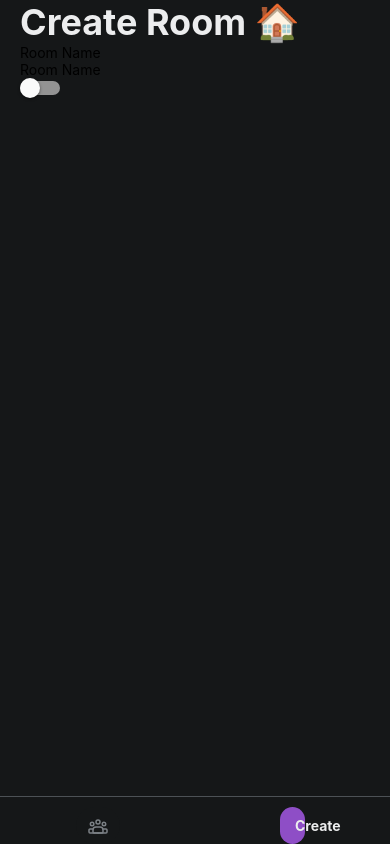
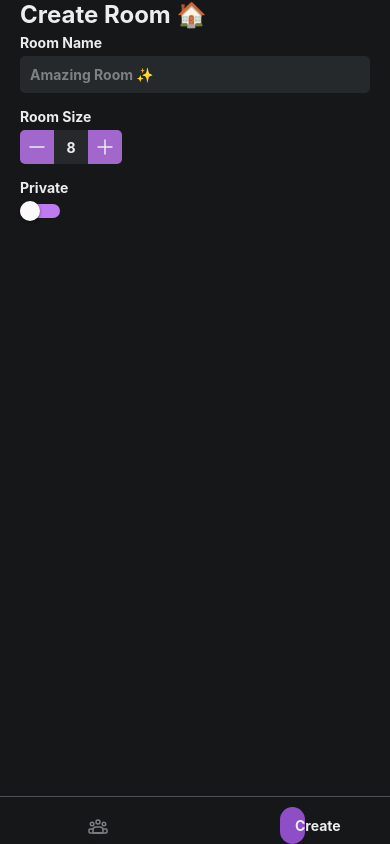
Before and after one commit to IgorBialek/Mafia, a React Native app in the folder Frontend/: screen / in a window 390 px wide. Built offline with nearby package versions, Linux system fonts and the light colour scheme.

Commit message:
feat(createRoom): Switch & text/number input

```diff
--- /dev/null
+++ b/Frontend/src/components/icons/MinusIcon.tsx
@@ -0,0 +1,13 @@
+import Svg, { Path, SvgProps } from "react-native-svg";
+
+const MinusIcon = (props: SvgProps) => (
+  <Svg width={16} height={2} fill="none" {...props}>
+    <Path
+      fill={props.color || "#000"}
+      fillRule="evenodd"
+      d="M.25 1A.75.75 0 0 1 1 .25h14a.75.75 0 0 1 0 1.5H1A.75.75 0 0 1 .25 1Z"
+      clipRule="evenodd"
+    />
+  </Svg>
+);
+export default MinusIcon;
--- /dev/null
+++ b/Frontend/src/components/icons/PlusIcon.tsx
@@ -0,0 +1,11 @@
+import Svg, { G, Path, SvgProps } from "react-native-svg";
+
+const PlusIcon = (props: SvgProps) => (
+  <Svg width={16} height={16} fill="none" {...props}>
+    <G fill={props.color || "#000"} fillRule="evenodd" clipRule="evenodd">
+      <Path d="M.25 8c0-.414.386-.75.861-.75H14.89c.476 0 .861.336.861.75s-.386.75-.861.75H1.11C.636 8.75.25 8.414.25 8Z" />
+      <Path d="M8 .25c.414 0 .75.386.75.861V14.89c0 .476-.336.861-.75.861s-.75-.386-.75-.861V1.11c0-.475.336-.861.75-.861Z" />
+    </G>
+  </Svg>
+);
+export default PlusIcon;
--- a/Frontend/src/components/interface/FormNumberInput/FormNumberInput.styles.ts
+++ b/Frontend/src/components/interface/FormNumberInput/FormNumberInput.styles.ts
@@ -1,7 +1,42 @@
 import { StyleSheet } from "react-native";
 
+import { COLORS } from "../../../themes/Colors";
+import { METRICS } from "../../../themes/Metrics";
+
 const styles = StyleSheet.create({
-  container: {},
+  container: {
+    marginBottom: METRICS.formNumberInput.container.marginBottom,
+  },
+  label: {
+    marginVertical: METRICS.formNumberInput.label.marginVertical,
+    color: COLORS.primaryText,
+    fontWeight: "bold",
+  },
+  input: {
+    width: METRICS.formNumberInput.button.width * 3,
+    flexDirection: "row",
+    backgroundColor: COLORS.secondaryBackground,
+    color: COLORS.primaryText,
+    fontWeight: "bold",
+    borderRadius: METRICS.formNumberInput.input.borderRadius,
+  },
+  valueText: {
+    color: COLORS.primaryText,
+    fontWeight: "bold",
+  },
+  valueContainer: {
+    height: METRICS.formNumberInput.valueContainer.height,
+    width: METRICS.formNumberInput.valueContainer.width,
+    justifyContent: "center",
+    alignItems: "center",
+    backgroundColor: COLORS.primaryBackground,
+  },
+  button: {
+    height: METRICS.formNumberInput.button.height,
+    width: METRICS.formNumberInput.button.width,
+    justifyContent: "center",
+    alignItems: "center",
+  },
 });
 
 export default styles;
--- a/Frontend/src/components/interface/FormNumberInput/FormNumberInput.tsx
+++ b/Frontend/src/components/interface/FormNumberInput/FormNumberInput.tsx
@@ -1,17 +1,77 @@
 import { FieldProps } from "formik";
-import { FC } from "react";
-import { TextInput, View } from "react-native";
+import { FC, useState } from "react";
+import { Pressable, Text, View } from "react-native";
 
+import { COLORS } from "../../../themes/Colors";
+import { METRICS } from "../../../themes/Metrics";
+import MinusIcon from "../../icons/MinusIcon";
+import PlusIcon from "../../icons/PlusIcon";
 import styles from "./FormNumberInput.styles";
 
 type Props = {
-  placeholder: string;
+  label: string;
+  placeholder: number;
+  minVal: number;
+  maxVal: number;
 };
 
-const FormNumberInput: FC<Props & FieldProps> = ({ placeholder }) => {
+const FormNumberInput: FC<Props & FieldProps> = ({
+  label,
+  placeholder,
+  minVal,
+  maxVal,
+}) => {
+  const [value, setValue] = useState(placeholder);
+
+  const handleMinusPress = () => {
+    if (value > minVal) {
+      setValue((prevState) => prevState - 1);
+    }
+  };
+
+  const handlePlusPress = () => {
+    if (value < maxVal) {
+      setValue((prevState) => prevState + 1);
+    }
+  };
+
   return (
     <View style={styles.container}>
-      <TextInput placeholder={placeholder} />
+      <Text style={styles.label}>{label}</Text>
+      <View style={styles.input}>
+        <Pressable
+          style={({ pressed }) => {
+            return [
+              styles.button,
+              {
+                borderTopLeftRadius: 5,
+                borderBottomLeftRadius: 5,
+                backgroundColor: pressed ? COLORS.tertiary : COLORS.secondary,
+              },
+            ];
+          }}
+          onPress={handleMinusPress}
+        >
+          <MinusIcon color={COLORS.primaryText} />
+        </Pressable>
+        <View style={styles.valueContainer}>
+          <Text style={styles.valueText}>{value}</Text>
+        </View>
+        <Pressable
+          style={({ pressed }) => [
+            styles.button,
+            {
+              borderTopRightRadius: METRICS.formNumberInput.input.borderRadius,
+              borderBottomRightRadius:
+                METRICS.formNumberInput.input.borderRadius,
+              backgroundColor: pressed ? COLORS.tertiary : COLORS.secondary,
+            },
+          ]}
+          onPress={handlePlusPress}
+        >
+          <PlusIcon color={COLORS.primaryText} />
+        </Pressable>
+      </View>
     </View>
   );
 };
--- /dev/null
+++ b/Frontend/src/components/interface/FormSwitch/FormSwitch.styles.ts
@@ -0,0 +1,17 @@
+import { StyleSheet } from "react-native";
+
+import { COLORS } from "../../../themes/Colors";
+import { METRICS } from "../../../themes/Metrics";
+
+const styles = StyleSheet.create({
+  container: {
+    marginBottom: METRICS.formSwitch.container.marginBottom,
+  },
+  label: {
+    marginVertical: METRICS.formSwitch.label.marginVertical,
+    color: COLORS.primaryText,
+    fontWeight: "bold",
+  },
+});
+
+export default styles;
--- /dev/null
+++ b/Frontend/src/components/interface/FormSwitch/FormSwitch.tsx
@@ -0,0 +1,27 @@
+import { FC } from "react";
+import { Switch, Text, View } from "react-native";
+
+import { COLORS } from "../../../themes/Colors";
+import styles from "./FormSwitch.styles";
+
+type Props = {
+  label: string;
+  value: boolean;
+  onValueChange: ((value: boolean) => void | Promise<void>) | null | undefined;
+};
+
+const FormSwitch: FC<Props> = ({ label, value, onValueChange }) => {
+  return (
+    <View>
+      <Text style={styles.label}>{label}</Text>
+      <Switch
+        value={value}
+        onValueChange={onValueChange}
+        trackColor={{ false: COLORS.primary, true: COLORS.secondary }}
+        ios_backgroundColor={COLORS.primaryBackground}
+      />
+    </View>
+  );
+};
+
+export default FormSwitch;
--- a/Frontend/src/components/interface/FormTextInput/FormTextInput.styles.ts
+++ b/Frontend/src/components/interface/FormTextInput/FormTextInput.styles.ts
@@ -1,7 +1,24 @@
 import { StyleSheet } from "react-native";
 
+import { COLORS } from "../../../themes/Colors";
+import { METRICS } from "../../../themes/Metrics";
+
 const styles = StyleSheet.create({
-  container: {},
+  container: {
+    marginBottom: METRICS.formTextInput.container.marginBottom,
+  },
+  label: {
+    marginVertical: METRICS.formTextInput.label.marginVertical,
+    color: COLORS.primaryText,
+    fontWeight: "bold",
+  },
+  input: {
+    padding: METRICS.formTextInput.input.padding,
+    backgroundColor: COLORS.primaryBackground,
+    color: COLORS.primaryText,
+    fontWeight: "bold",
+    borderRadius: METRICS.formTextInput.input.borderRadius,
+  },
 });
 
 export default styles;
--- a/Frontend/src/components/interface/FormTextInput/FormTextInput.tsx
+++ b/Frontend/src/components/interface/FormTextInput/FormTextInput.tsx
@@ -1,17 +1,24 @@
 import { FieldProps } from "formik";
 import { FC } from "react";
-import { TextInput, View } from "react-native";
+import { Text, TextInput, View } from "react-native";
 
+import { COLORS } from "../../../themes/Colors";
 import styles from "./FormTextInput.styles";
 
 type Props = {
+  label: string;
   placeholder: string;
 };
 
-const FormTextInput: FC<Props & FieldProps> = ({ placeholder }) => {
+const FormTextInput: FC<Props & FieldProps> = ({ label, placeholder }) => {
   return (
     <View style={styles.container}>
-      <TextInput placeholder={placeholder} />
+      <Text style={styles.label}>{label}</Text>
+      <TextInput
+        style={styles.input}
+        placeholder={placeholder}
+        placeholderTextColor={COLORS.secondaryText}
+      />
     </View>
   );
 };
--- a/Frontend/src/constants/Strings.ts
+++ b/Frontend/src/constants/Strings.ts
@@ -9,9 +9,10 @@ const STRINGS = {
     inputRoomPassword: "Room Password",
     buttonCreateRoom: "Create",
     formRoomName: "Room Name",
+    formRoomNamePlaceholder: "Amazing Room ✨",
     formRoomSize: "Room Size",
+    formRoomSizePlaceholder: "0",
     formRoomPrivate: "Private",
-    formRoomPassword: "Room Password",
   },
   joinRoom: {
     title: "Join Room 🌐",
--- a/Frontend/src/screens/home/CreateRoomScreen.tsx
+++ b/Frontend/src/screens/home/CreateRoomScreen.tsx
@@ -1,7 +1,8 @@
 import { Field, Formik } from "formik";
-import { Switch, View } from "react-native";
+import { View } from "react-native";
 
 import FormNumberInput from "../../components/interface/FormNumberInput/FormNumberInput";
+import FormSwitch from "../../components/interface/FormSwitch/FormSwitch";
 import FormTextInput from "../../components/interface/FormTextInput/FormTextInput";
 import ScreenTitle from "../../components/interface/ScreenTitle/ScreenTitle";
 import ScreenWrapper from "../../components/interface/ScreenWrapper/ScreenWrapper";
@@ -36,21 +37,26 @@ const CreateRoomScreen = () => {
             <Field
               component={FormTextInput}
               name="name"
-              placeholder={STRINGS.createRoom.formRoomName}
+              placeholder={STRINGS.createRoom.formRoomNamePlaceholder}
+              label={STRINGS.createRoom.formRoomName}
             />
 
             {/* input to enter room size */}
             <Field
               component={FormNumberInput}
               name="size"
-              placeholder={STRINGS.createRoom.formRoomName}
+              placeholder={8}
+              label={STRINGS.createRoom.formRoomSize}
+              minVal={6}
+              maxVal={16}
             />
 
             {/* switch for private room */}
             <Field name="isPrivate">
               {() => {
                 return (
-                  <Switch
+                  <FormSwitch
+                    label={STRINGS.createRoom.formRoomPrivate}
                     value={values.isPrivate}
                     onValueChange={(value) => {
                       setFieldValue("isPrivate", value);
@@ -59,16 +65,6 @@ const CreateRoomScreen = () => {
                 );
               }}
             </Field>
-
-            {/* if private room is enabled, show input to enter room password */}
-
-            {values.isPrivate && (
-              <Field
-                component={FormTextInput}
-                name="password"
-                placeholder={STRINGS.createRoom.formRoomPassword}
-              />
-            )}
 
             {/* switch for advanced settings */}
 
--- a/Frontend/src/themes/Metrics.ts
+++ b/Frontend/src/themes/Metrics.ts
@@ -15,6 +15,46 @@ export const METRICS = {
     paddingHorizontal: 20,
   },
   screenTitle: {
-    fontSize: 36,
+    fontSize: 24,
+    marginBottom: 10,
+  },
+  formTextInput: {
+    container: {
+      marginBottom: 10,
+    },
+    label: {
+      marginVertical: 5,
+    },
+    input: {
+      padding: 10,
+      borderRadius: 5,
+    },
+  },
+  formNumberInput: {
+    container: {
+      marginBottom: 10,
+    },
+    label: {
+      marginVertical: 5,
+    },
+    input: {
+      borderRadius: 5,
+    },
+    valueContainer: {
+      height: 34,
+      width: 34,
+    },
+    button: {
+      height: 34,
+      width: 34,
+    },
+  },
+  formSwitch: {
+    container: {
+      marginBottom: 10,
+    },
+    label: {
+      marginVertical: 5,
+    },
   },
 };
```
